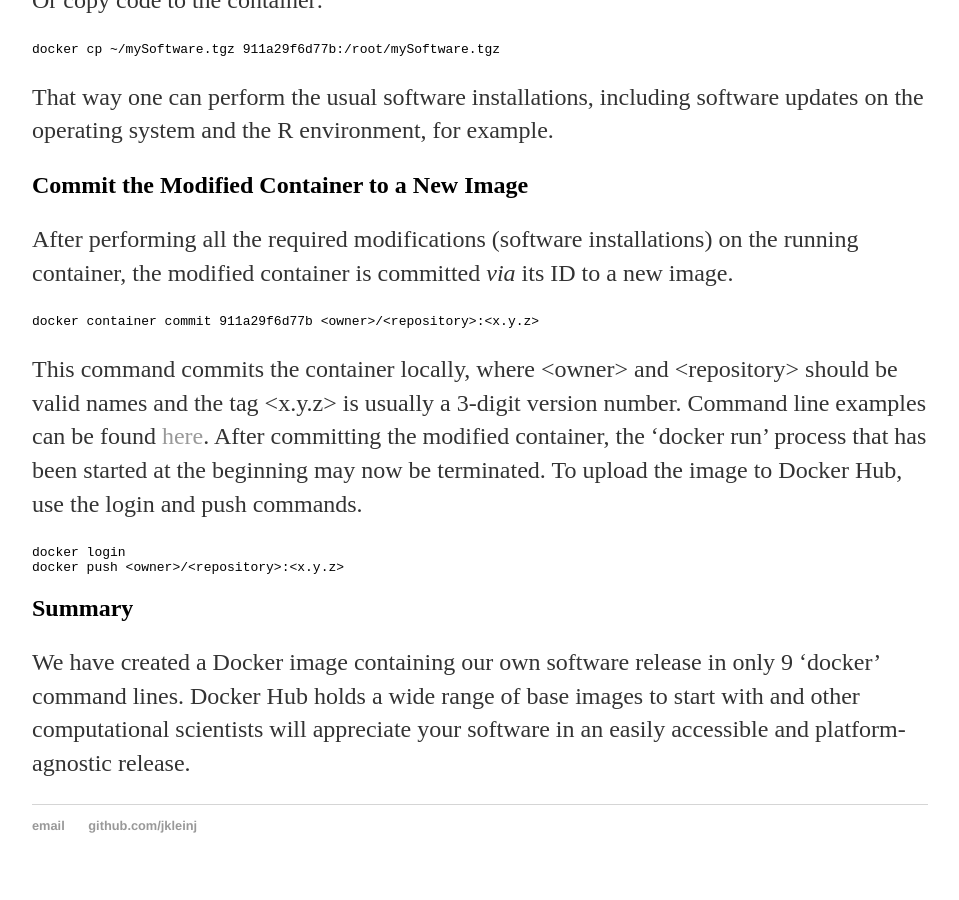
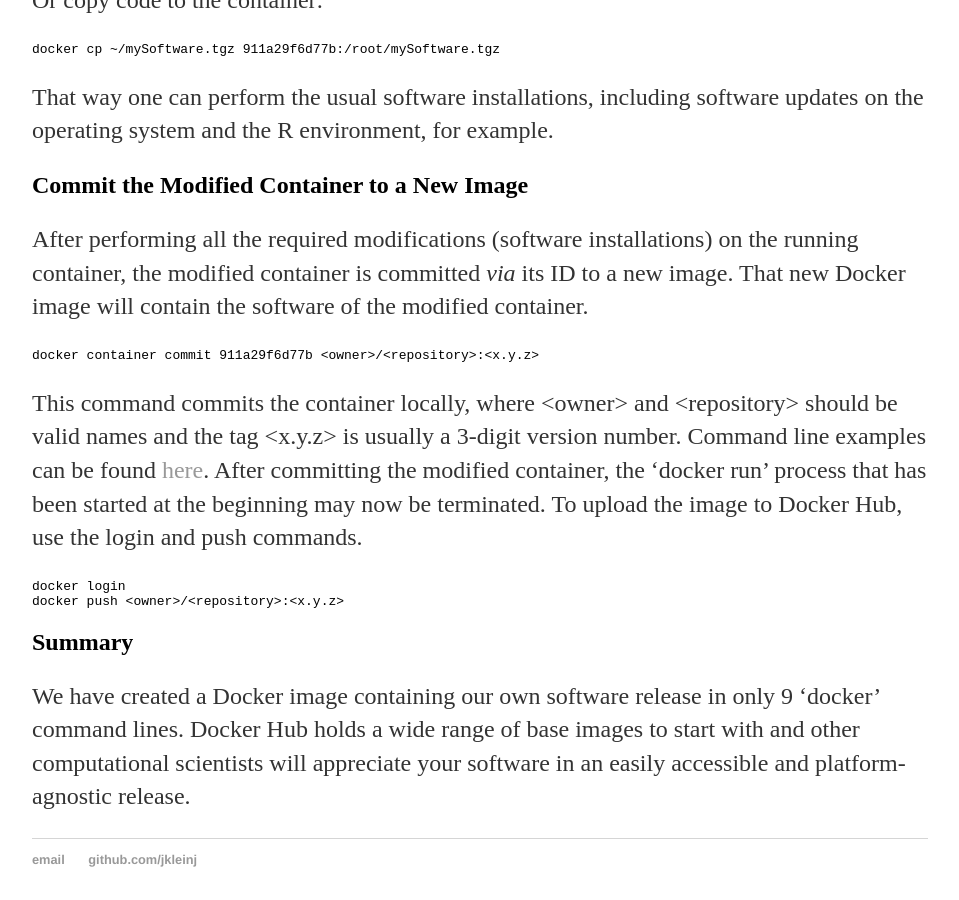
Before and after one commit to jkleinj/jkleinj.github.io, a Jekyll site: the page built from _posts/2020-05-06-Docker-for-the-Computational-Scientist.md, in a window 1280 px wide and 900 px high, scrolled down 2430 px. Shown: the whole window, without its empty margins (160-1119 px from the left). Built offline with Jekyll 4.4.1, drawn with Linux system fonts in a browser that asks for light colours.

Commit message:
Update 2020-05-06-Docker-for-the-Computational-Scientist.md

````diff
--- a/_posts/2020-05-06-Docker-for-the-Computational-Scientist.md
+++ b/_posts/2020-05-06-Docker-for-the-Computational-Scientist.md
@@ -79,7 +79,7 @@ docker cp ~/mySoftware.tgz 911a29f6d77b:/root/mySoftware.tgz
 That way one can perform the usual software installations, including software updates on the operating system and the R environment, for example.
 
 ## Commit the Modified Container to a New Image
-After performing all the required modifications (software installations) on the running container, the modified container is committed *via* its ID to a new image.
+After performing all the required modifications (software installations) on the running container, the modified container is committed *via* its ID to a new image. That new Docker image will contain the software of the modified container.
 ```
 docker container commit 911a29f6d77b <owner>/<repository>:<x.y.z>
 ```
````
